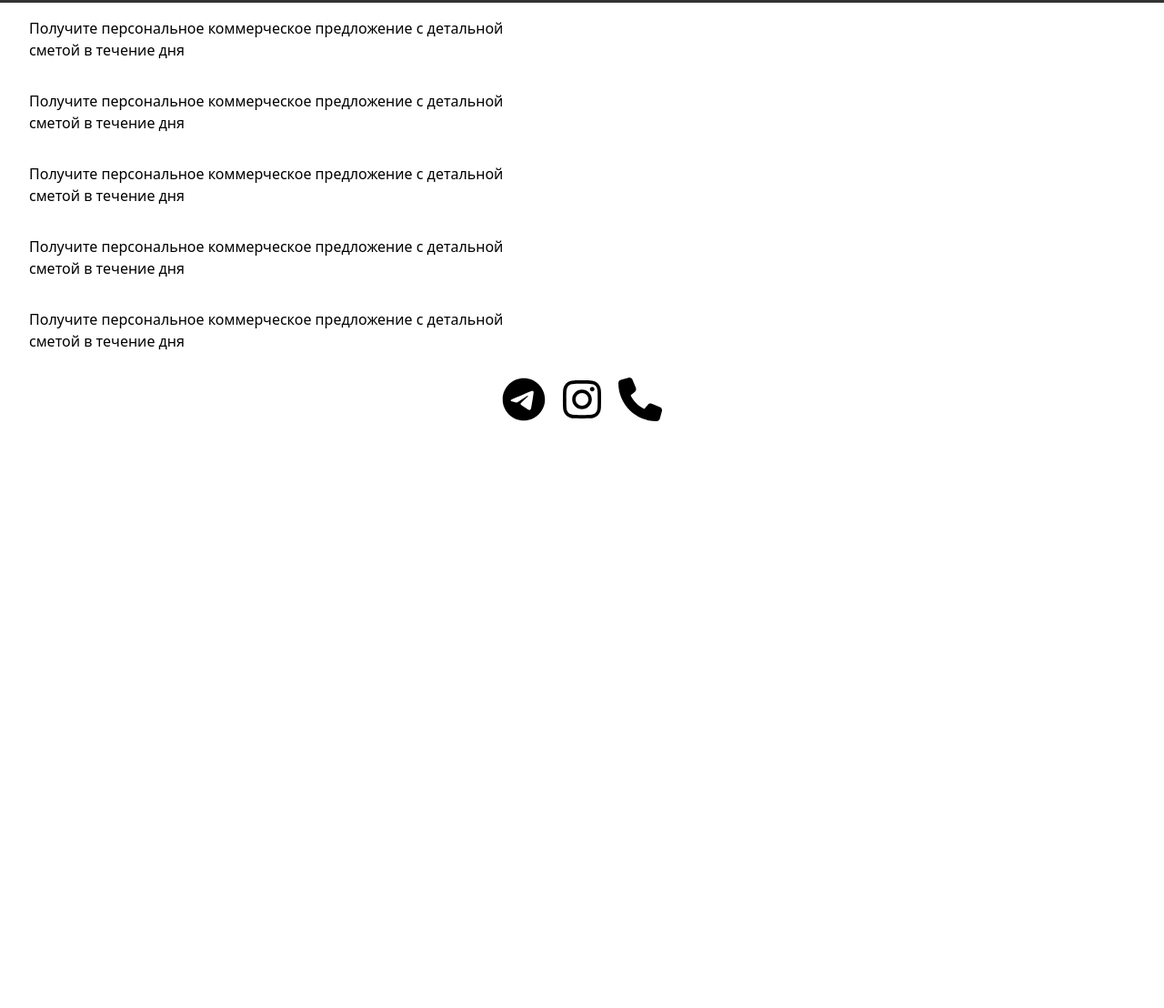
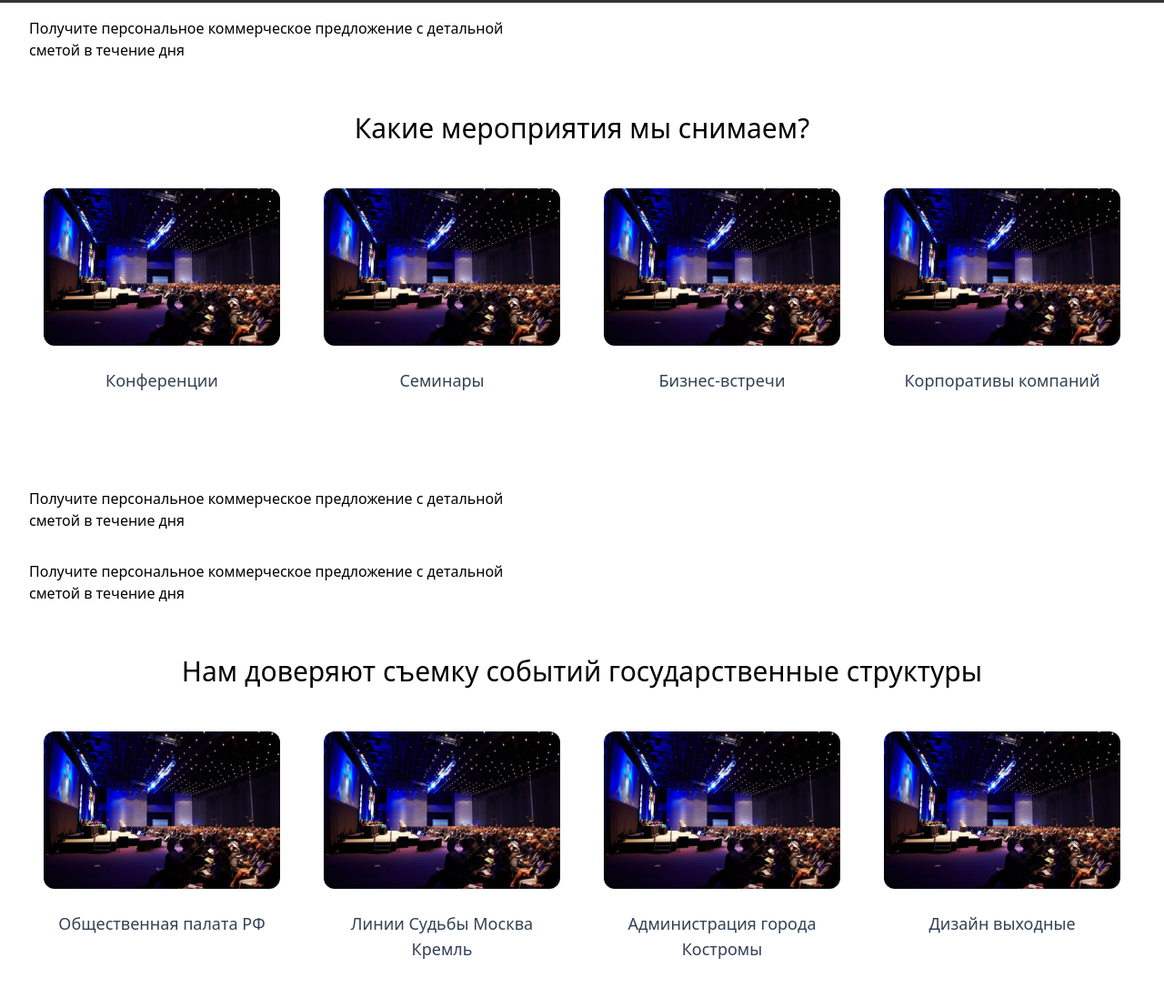
Before and after one commit to ivanshum/mbfvideopromo, a Gatsby site: page / in a window 1280 px wide. Shown: the part 901-2009 px from the top of the page at 91% size. Before the commit the page ends 1376 px from the top, so only its background shows below. Built offline with nearby package versions, Linux system fonts and the light colour scheme; Gatsby itself is replaced by a stand-in of ours; grey boxes are pictures that could not be loaded.

Commit message:
wwd and trust section base

```diff
--- a/src/components/trustSection.js
+++ b/src/components/trustSection.js
@@ -1,13 +1,48 @@
 import * as React from "react"
+import SocialGov from "../images/whatwedo/conferences.jpg"
+import MoscowCremlin from "../images/whatwedo/conferences.jpg"
+import KostromaGov from "../images/whatwedo/conferences.jpg"
+import DesignWeekend from "../images/whatwedo/conferences.jpg"
 
 const TrustSection = () => {
+  const itemsData = [
+    {
+      text: "Общественная палата РФ",
+      img: SocialGov,
+    },
+    {
+      text: "Линии Судьбы Москва Кремль",
+      img: MoscowCremlin,
+    },
+    {
+      text: "Администрация города Костромы",
+      img: KostromaGov,
+    },
+    {
+      text: "Дизайн выходные",
+      img: DesignWeekend,
+    },
+  ]
+  const Item = ({ text, img }) => (
+    <div className="flex flex-col gap-6 justify-start items-center">
+      <img className="w-full rounded-xl" src={img} alt={text} />
+      <div className="text-lg lg:text-base xl:text-lg text-slate-700 text-center">
+        {text}
+      </div>
+    </div>
+  )
   return (
-    <div className="bg-white rounded flex flex-col max-w-[600px] text-black px-8 py-4">
-      <div>
-        Получите персональное коммерческое предложение с детальной сметой в
-        течение дня
+    <div className="container mx-auto py-10">
+      <h3 className="text-3xl text-center">
+        Нам доверяют съемку событий государственные структуры
+      </h3>
+      <div className="grid grid-cols-1 gap-8 sm:grid-cols-2 sm:gap-6 lg:grid-cols-4 lg:gap-12 p-6 lg:p-12">
+        {itemsData.map((value, index) => (
+          <Item key={index} text={value.text} img={value.img} />
+        ))}
       </div>
     </div>
   )
 }
+
 export default TrustSection
--- a/src/components/whatWeDoSection.js
+++ b/src/components/whatWeDoSection.js
@@ -1,11 +1,42 @@
 import * as React from "react"
-
+import Conferences from "../images/whatwedo/conferences.jpg"
+import Seminars from "../images/whatwedo/conferences.jpg"
+import BisMeetups from "../images/whatwedo/conferences.jpg"
+import Corporate from "../images/whatwedo/conferences.jpg"
 const WhatWeDoSection = () => {
+  const itemsData = [
+    {
+      text: "Конференции",
+      img: Conferences,
+    },
+    {
+      text: "Семинары",
+      img: Seminars,
+    },
+    {
+      text: "Бизнес-встречи",
+      img: BisMeetups,
+    },
+    {
+      text: "Корпоративы компаний",
+      img: Corporate,
+    },
+  ]
+  const Item = ({ text, img }) => (
+    <div className="flex flex-col gap-6 justify-start items-center">
+      <img className="w-full rounded-xl" src={img} alt={text} />
+      <div className="text-lg lg:text-base xl:text-lg text-slate-700 text-center">
+        {text}
+      </div>
+    </div>
+  )
   return (
-    <div className="bg-white rounded flex flex-col max-w-[600px] text-black px-8 py-4">
-      <div>
-        Получите персональное коммерческое предложение с детальной сметой в
-        течение дня
+    <div className="container mx-auto py-10">
+      <h3 className="text-3xl text-center">Какие мероприятия мы снимаем?</h3>
+      <div className="grid grid-cols-1 gap-8 sm:grid-cols-2 sm:gap-6 lg:grid-cols-4 lg:gap-12 p-6 lg:p-12">
+        {itemsData.map((value, index) => (
+          <Item key={index} text={value.text} img={value.img} />
+        ))}
       </div>
     </div>
   )
```
Also changed, not shown: src/images/whatwedo/conferences.jpg (added).
